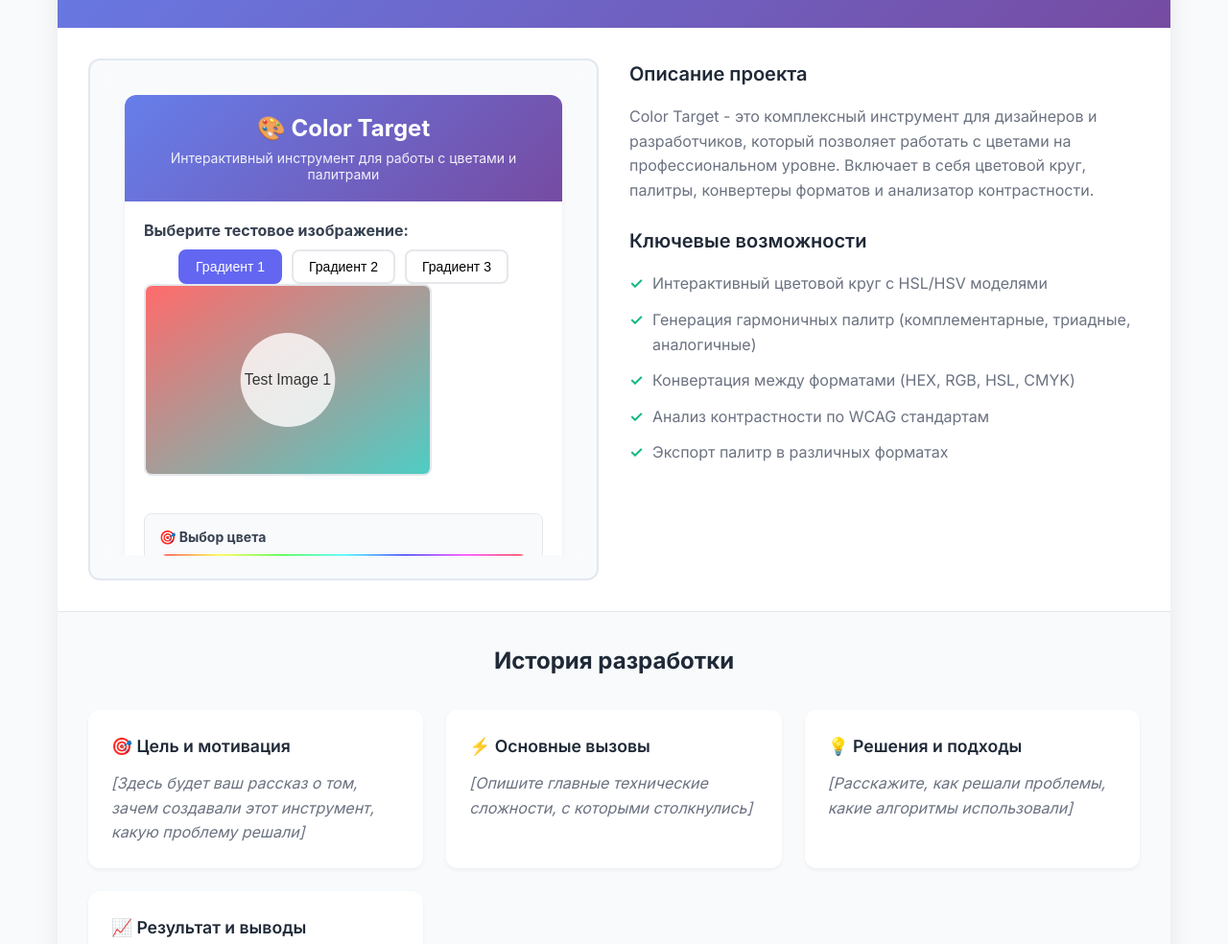
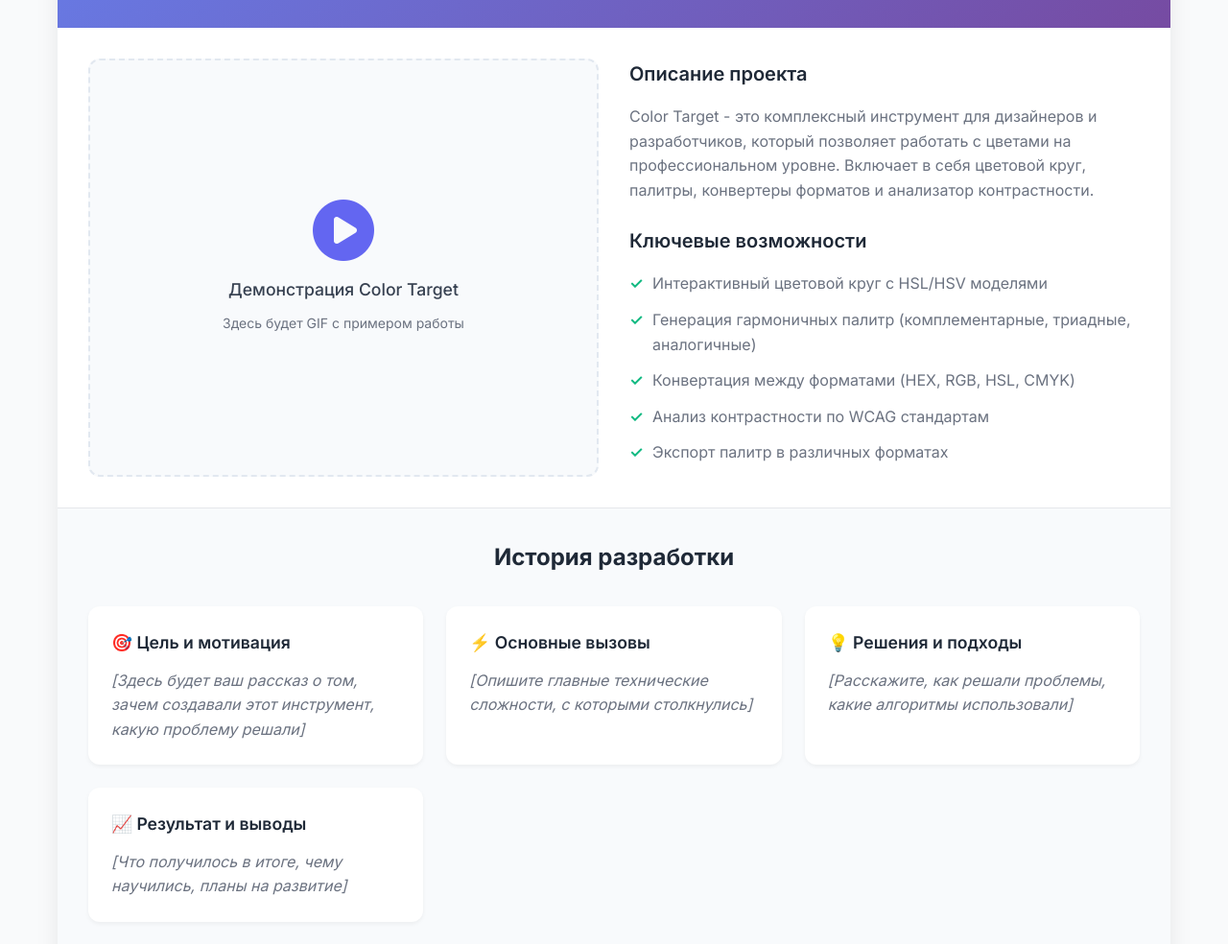
Before and after one commit to senseyko666/portfolio, a website: page index.html in a window 1280 px wide. Shown: the part 3979-4963 px from the top of the page at 96% size. Drawn offline with Linux system fonts and the light colour scheme.

Commit message:
Replace complex demos with GIF placeholders and add instructions

```diff
--- a/index.html
+++ b/index.html
@@ -230,7 +230,11 @@
 
                 <div class="plugin-content">
                     <div class="plugin-demo">
-                        <iframe src="demos/color-target-demo.html" frameborder="0" width="100%" height="500"></iframe>
+                        <div class="demo-gif-placeholder">
+                            <i class="fas fa-play-circle"></i>
+                            <p>Демонстрация Color Target</p>
+                            <small>Здесь будет GIF с примером работы</small>
+                        </div>
                     </div>
 
                     <div class="plugin-description">
@@ -303,7 +307,11 @@
 
                 <div class="plugin-content">
                     <div class="plugin-demo">
-                        <iframe src="demos/image-rotation-demo.html" frameborder="0" width="100%" height="500"></iframe>
+                        <div class="demo-gif-placeholder">
+                            <i class="fas fa-play-circle"></i>
+                            <p>Демонстрация Image Rotation</p>
+                            <small>Здесь будет GIF с примером работы</small>
+                        </div>
                     </div>
 
                     <div class="plugin-description">
--- a/style.css
+++ b/style.css
@@ -652,18 +652,53 @@ lugins Section */
 .plugin-demo {
     background: #f8fafc;
     border-radius: 12px;
-    padding: 1rem;
-    min-height: 500px;
-    border: 2px solid #e2e8f0;
+    padding: 2rem;
+    min-height: 300px;
+    border: 2px dashed #e2e8f0;
     overflow: hidden;
+    display: flex;
+    align-items: center;
+    justify-content: center;
 }
 
-.plugin-demo iframe {
+.demo-gif-placeholder {
+    text-align: center;
+    color: #64748b;
+}
+
+.demo-gif-placeholder i {
+    font-size: 4rem;
+    margin-bottom: 1rem;
+    color: #6366f1;
+}
+
+.demo-gif-placeholder p {
+    font-size: 1.1rem;
+    font-weight: 500;
+    margin-bottom: 0.5rem;
+    color: #374151;
+}
+
+.demo-gif-placeholder small {
+    font-size: 0.875rem;
+    color: #6b7280;
+}
+
+/* Стили для GIF когда они будут добавлены */
+.plugin-demo img {
     width: 100%;
-    height: 500px;
-    border: none;
+    max-width: 600px;
+    height: auto;
     border-radius: 8px;
-    background: white;
+    box-shadow: 0 4px 6px rgba(0, 0, 0, 0.1);
+}
+
+.plugin-demo video {
+    width: 100%;
+    max-width: 600px;
+    height: auto;
+    border-radius: 8px;
+    box-shadow: 0 4px 6px rgba(0, 0, 0, 0.1);
 }
 
 .demo-placeholder {
```
Also changed, not shown: 1 other file.
